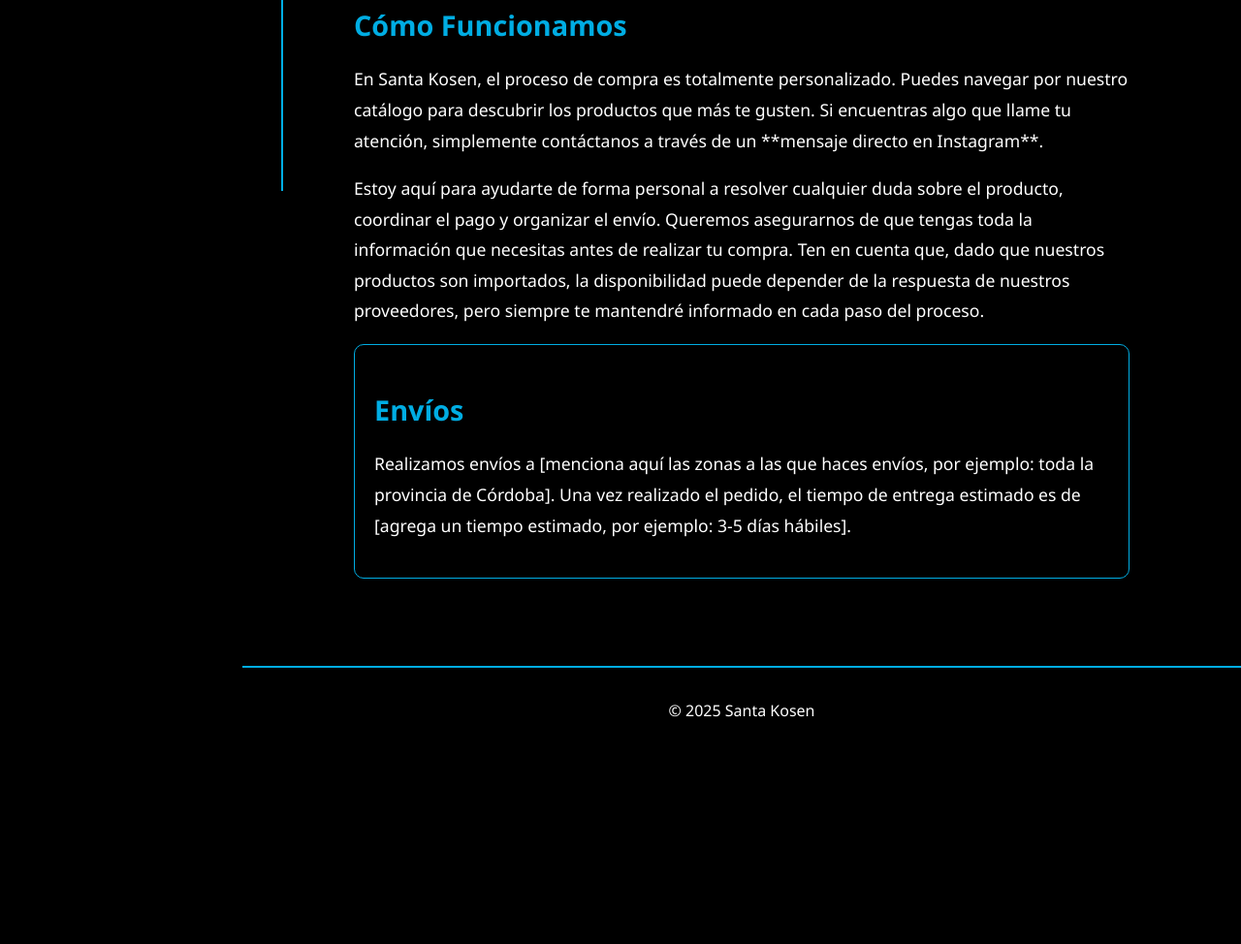
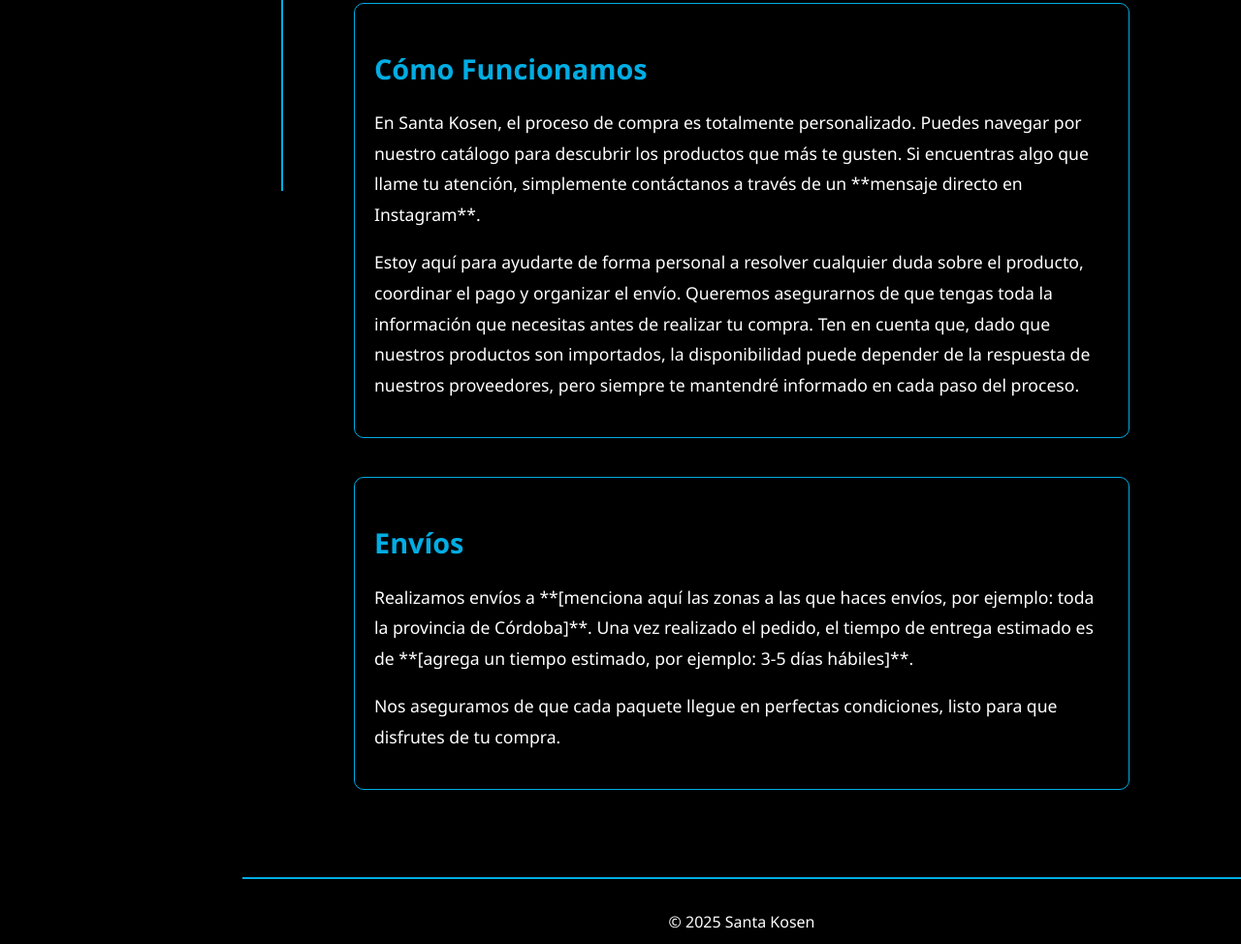
Before and after one commit to LoloMGit/Catalogo, a plain HTML site: page nosotros.html in a window 1280 px wide. Shown: the part 643-1617 px from the top of the page at 97% size. Before the commit the page ends 1421 px from the top, so only its background shows below. Drawn offline with Linux system fonts and the light colour scheme.

Commit message:
Update nosotros.html

```diff
--- a/nosotros.html
+++ b/nosotros.html
@@ -43,7 +43,6 @@
         </header>
 
       <main class="acerca-de-container">
-
     <section>
         <h2>¿Quiénes Somos?</h2>
         <p>
@@ -56,10 +55,12 @@
             En Santa Kosen, no solo garantizamos la calidad de cada producto, sino también una atención personalizada y cercana. Aquí, sabes que estás siendo atendido por una persona que se preocupa por tu satisfacción y por brindarte la mejor experiencia de compra.
         </p>
     </section>
-            </section>
+
+    <section>
         <h2>Cómo Funcionamos</h2>
         <p>
             En Santa Kosen, el proceso de compra es totalmente personalizado. Puedes navegar por nuestro catálogo para descubrir los productos que más te gusten. Si encuentras algo que llame tu atención, simplemente contáctanos a través de un **mensaje directo en Instagram**.
+        </p>
         <p>
             Estoy aquí para ayudarte de forma personal a resolver cualquier duda sobre el producto, coordinar el pago y organizar el envío. Queremos asegurarnos de que tengas toda la información que necesitas antes de realizar tu compra. Ten en cuenta que, dado que nuestros productos son importados, la disponibilidad puede depender de la respuesta de nuestros proveedores, pero siempre te mantendré informado en cada paso del proceso.
         </p>
@@ -68,7 +69,10 @@
     <section>
         <h2>Envíos</h2>
         <p>
-                    Realizamos envíos a [menciona aquí las zonas a las que haces envíos, por ejemplo: toda la provincia de Córdoba]. Una vez realizado el pedido, el tiempo de entrega estimado es de [agrega un tiempo estimado, por ejemplo: 3-5 días hábiles].
+            Realizamos envíos a **[menciona aquí las zonas a las que haces envíos, por ejemplo: toda la provincia de Córdoba]**. Una vez realizado el pedido, el tiempo de entrega estimado es de **[agrega un tiempo estimado, por ejemplo: 3-5 días hábiles]**.
+        </p>
+        <p>
+            Nos aseguramos de que cada paquete llegue en perfectas condiciones, listo para que disfrutes de tu compra.
         </p>
     </section>
 </main>
```
Lines whose indentation alone changed are shown as unchanged.
